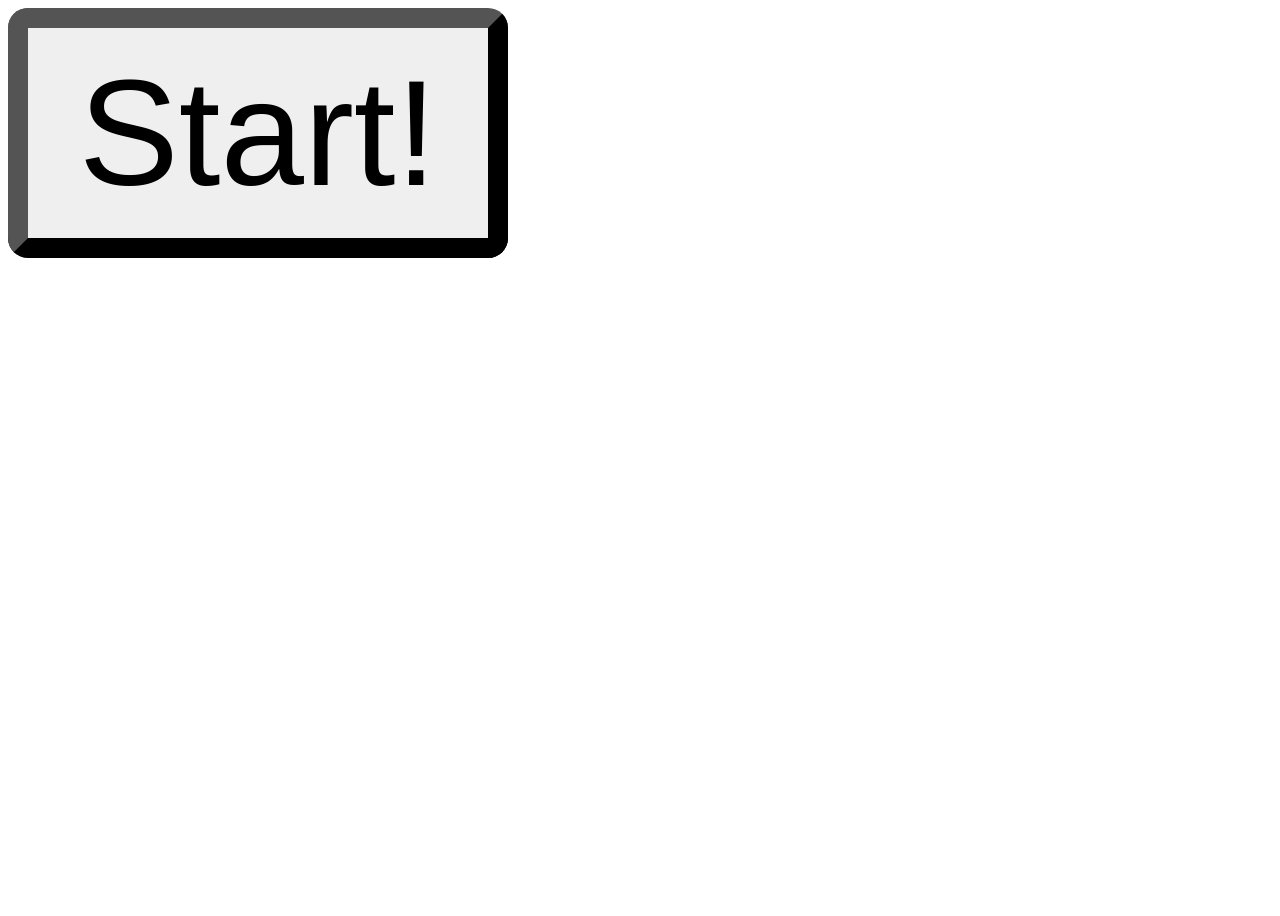
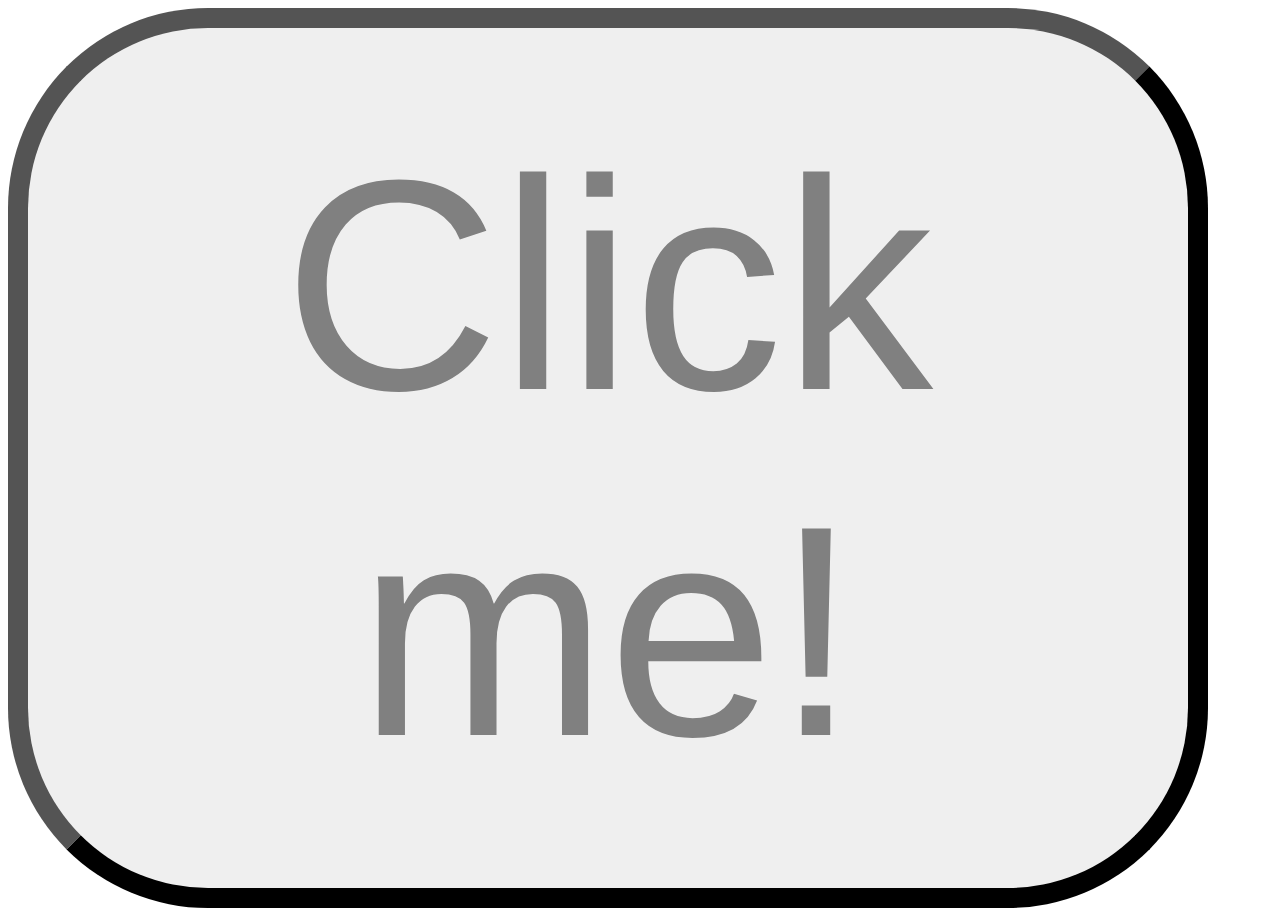
Before and after one commit to chessbunny1/html, a plain HTML site: page cats/index.html in a window 1280 px wide. Before the commit the page ends 800 px from the top, so only its background shows below. Drawn offline with Linux system fonts and the light colour scheme.

Commit message:
Button has a better format now

```diff
--- a/cats/index.html
+++ b/cats/index.html
@@ -4,11 +4,12 @@
         <title>Button</title>
         <style>
             button{
-                width:500px;
-                height:250px;
-                font-size:150px;
+                width:1200px;
+                height:900px;
+                font-size:300px;
+                color:grey;
                 border-width:20px;
-                border-radius:20px;
+                border-radius:200px;
                 border-style:outset, inset;
             }
             img{
@@ -81,7 +82,7 @@
         </script>
     </head>
     <body>
-        <button id="start" onclick="start()">Start!</button>
+        <button id="start" onclick="start()">Click me!</button>
         <img id="page1" alt="kitten_1.JPG - failed to load :(" src="kitten1.JPG" style="display:none" onclick="page1()"></img>
         <img id="page2" alt="kitten_2.JPG - failed to load :(" src="kitten2.JPG" style="display:none" onclick="page2()"></img>
         <img id="page3" alt="kitten_3.JPG - failed to load :(" src="kitten3.JPG" style="display:none" onclick="page3()"></img>
```
